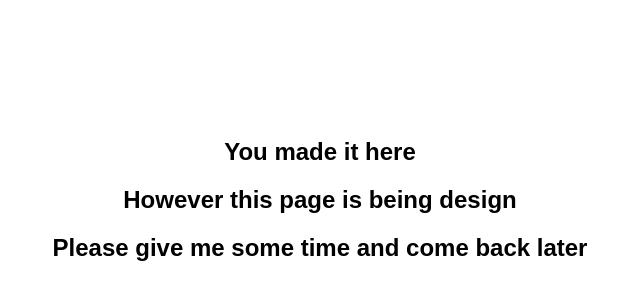
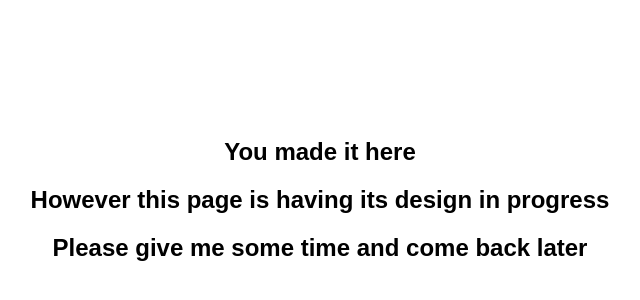
Before and after one commit to imuhamad/resume, a plain HTML site: page index.html in a window 1280 px wide. Shown: the part 48-348 px from the top of the page, without its empty margins (320-960 px from the left). Drawn offline with Linux system fonts and the light colour scheme; a web font is replaced by a local one.

Commit message:
update message

```diff
--- a/index.html
+++ b/index.html
@@ -20,7 +20,7 @@
       <image src="" width="" height="" />
       <div style="margin-top: 10rem;"></div>
       <h2>You made it here</h2>
-      <h2>However this page is being design</h2>
+      <h2>However this page is having its design in progress</h2>
       <h2>Please give me some time and come back later</h2>
     <div>
   </body>
```
